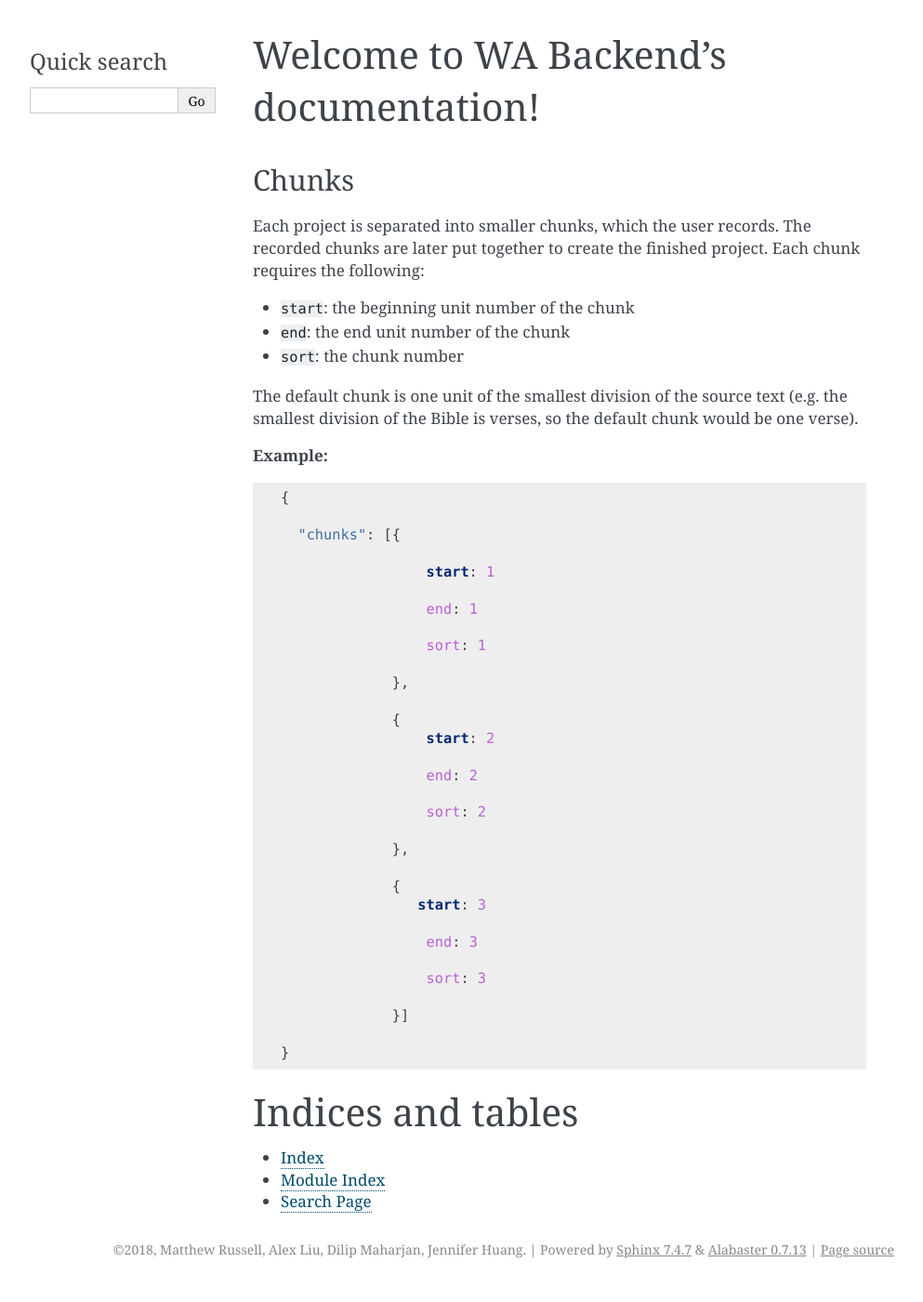
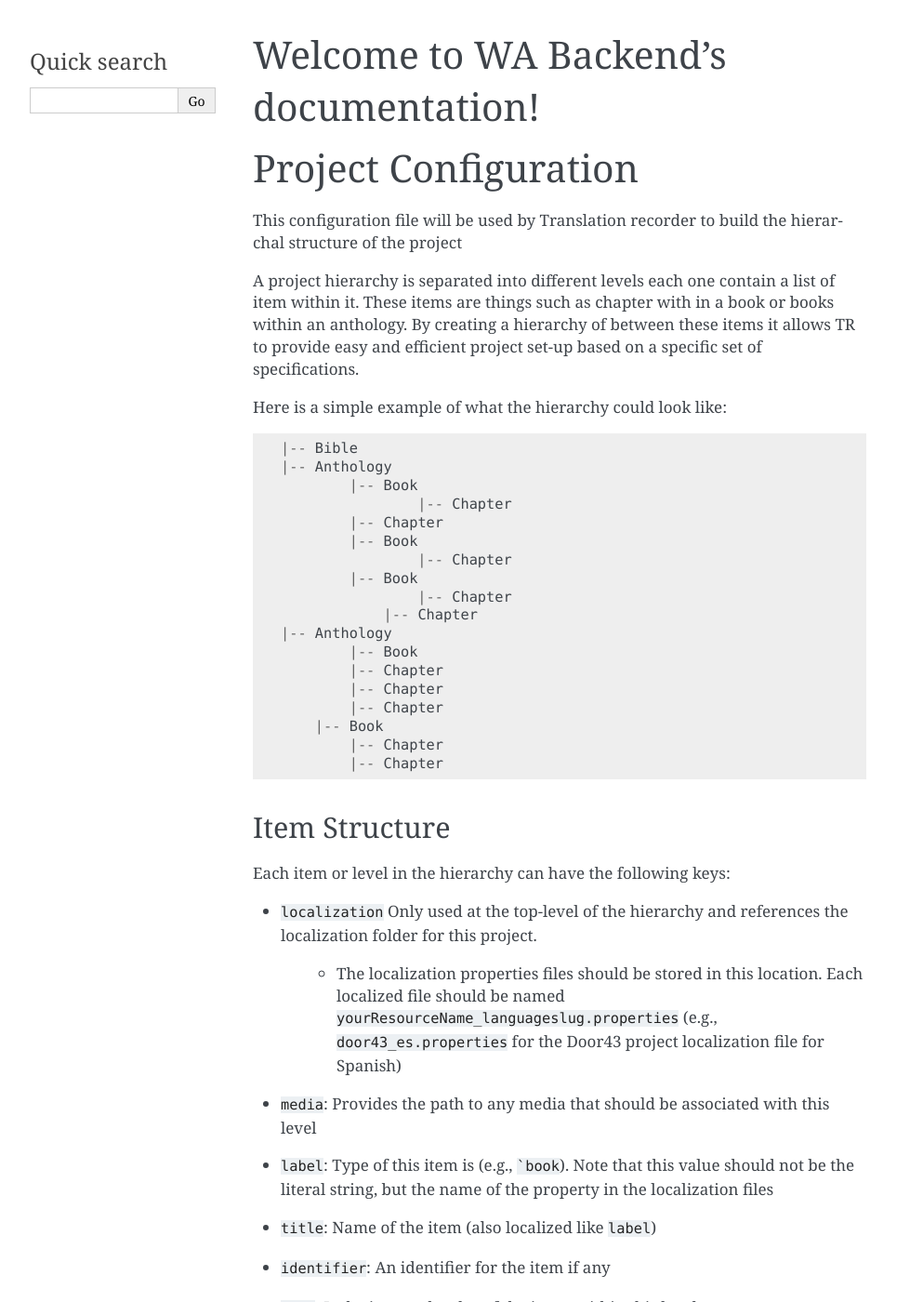
Before and after one commit to Acliu1498/TRAPI_docs, a Sphinx documentation site: the page built from docs/index.rst, in a window 1280 px wide and 1400 px high. Shown: the whole window at 93% size, without its empty margins (148-1141 px from the left). Built offline with Sphinx 7.4.7, drawn with Linux system fonts in a browser that asks for light colours; some of the changed text lies outside the part shown.

Commit message:
second push

````diff
--- a/docs/index.rst
+++ b/docs/index.rst
@@ -1,4 +1,4 @@
-.. WA Backend documentation master file, created by
+ .. WA Backend documentation master file, created by
    sphinx-quickstart on Fri Jul  6 13:35:46 2018.
    You can adapt this file completely to your liking, but it should at least
    contain the root `toctree` directive.
@@ -10,10 +10,84 @@ Welcome to WA Backend's documentation!
    :maxdepth: 2
    :caption: Contents:
 
-.. _chunks:
+Project Configuration
+=====================
+
+This configuration file will be used by Translation recorder to build the hierarchal structure of the project
+
+A project hierarchy is separated into different levels each one contain a list of item within it. These items are things such as chapter with in a book or books within an anthology. By creating a hierarchy of between these items it allows TR to provide easy and efficient project set-up based on a specific set of specifications.
+
+Here is a simple example of what the hierarchy could look like:
+
+.. code-block::
+
+	|-- Bible
+    	|-- Anthology
+    		|-- Book
+        		|-- Chapter
+            	|-- Chapter
+        	|-- Book
+        		|-- Chapter
+	        |-- Book
+	        	|-- Chapter
+	            |-- Chapter
+        |-- Anthology
+        	|-- Book
+            	|-- Chapter
+                |-- Chapter
+                |-- Chapter
+            |-- Book
+            	|-- Chapter
+                |-- Chapter
+
+
+Item Structure
+--------------
+
+Each item or level in the hierarchy can have the following keys:
+
+* ``localization`` Only used at the top-level of the hierarchy and references the localization folder for this project.
+
+	* The localization properties files should be stored in this location. Each localized file should be named ``yourResourceName_languageslug.properties`` (e.g., ``door43_es.properties`` for the Door43 project localization file for Spanish)
+
+* ``media``: Provides the path to any media that should be associated with this level
+* ``label``: Type of this item is (e.g., ```book``). Note that this value should not be the literal string, but the name of the property in the localization files
+* ``title``: Name of the item (also localized like ``label``)
+* ``identifier``: An identifier for the item if any
+* ``sort``: Is the imposed order of the items within this level
+* ``contains``: Either a list of child items, a single child item, or a path to a secondary JSON file containing the child items.
+
+Example ``project_config.json`` File
+------------------------------------
+::
+
+ {
+                "media": "./media/door43_old_testament.png"
+                "label": "anthology",
+                "title": "oldTestament",
+                "identifier": "bible-ot",
+                "sort": "1",
+                "contains": [
+                {
+                        "media": "./media/door43_genesis.png"
+                        "label": "book",
+                        "title": "genesis",
+                        "identifier": "gen",
+                        "sort": "1",
+                        "contains": [
+                {
+                        "label": "chapter",
+                        "title": "genesis01",
+                        "identifier": "gen01",
+                        "sort": "1"
+                }]
+                }]
+        }]
+   }
+
 
 Chunks
-------
+======
 
 Each project is separated into smaller chunks, which the user records. The recorded chunks are later put together to create the finished project. Each chunk requires the following:
 
@@ -25,7 +99,7 @@ Each project is separated into smaller chunks, which the user records. The recor
 
 The default chunk is one unit of the smallest division of the source text (e.g. the smallest division of the Bible is verses, so the default chunk would be one verse).
 
-**Example:**
+**Example chunks.json file:**
 
 .. code-block:: yaml
 
@@ -61,6 +135,9 @@ The default chunk is one unit of the smallest division of the source text (e.g.
 
     }
 
+
+
+
 Indices and tables
 ==================
 
````
Also changed, not shown: documentation/chunks_documentation.rst (+10 -23 lines), documentation/project_config_documentation.rst (added, +81 -0 lines), 9 other files.
